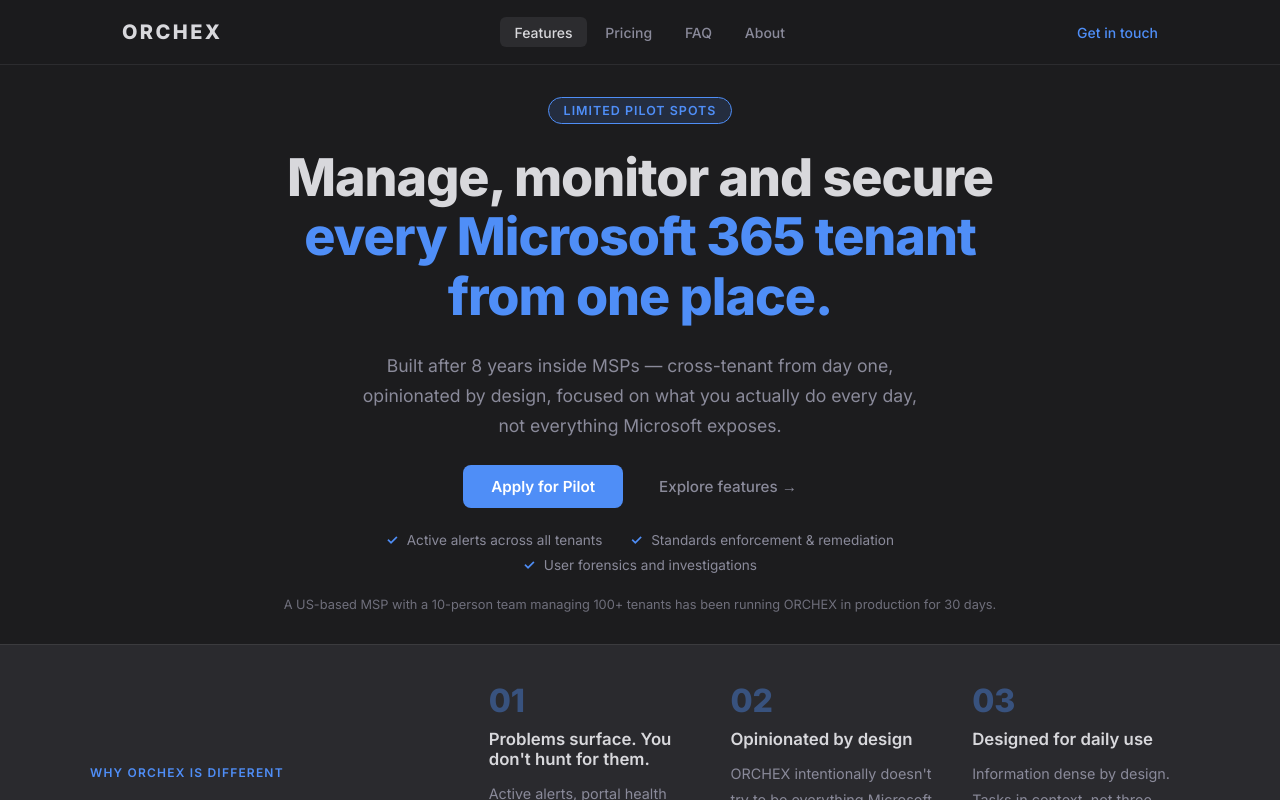
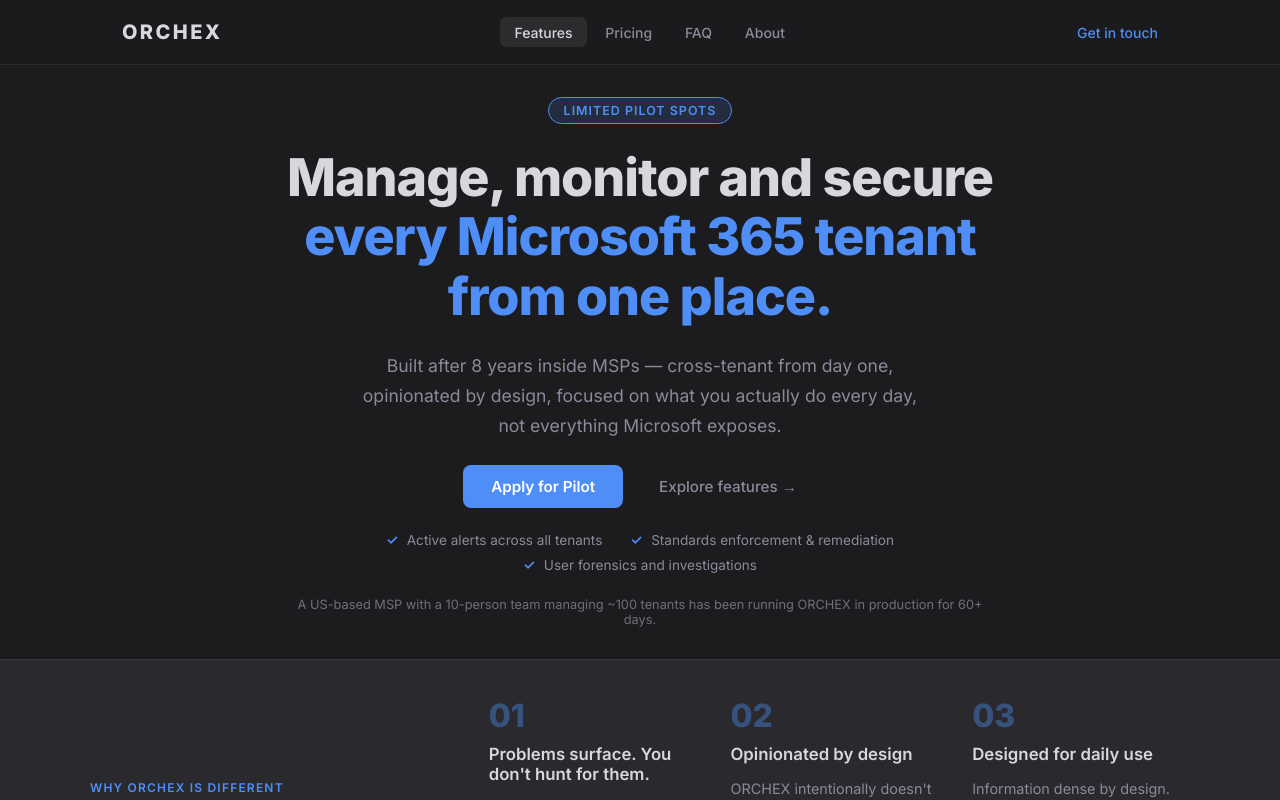
Before and after one commit to sasa-z/orchex-website, a Vue app: page / in a window 1280 px wide. Shown: the top 800 px of the page. Built offline with nearby package versions, Linux system fonts and the light colour scheme.

Commit message:
Pilot update

```diff
--- a/src/App.vue
+++ b/src/App.vue
@@ -39,7 +39,7 @@
         <li>Standards enforcement &amp; remediation</li>
         <li>User forensics and investigations</li>
       </ul>
-      <p class="hero-trust">A US-based MSP with a 10-person team managing 100+ tenants has been running ORCHEX in production for 30 days.</p>
+      <p class="hero-trust">A US-based MSP with a 10-person team managing ~100 tenants has been running ORCHEX in production for 60+ days.</p>
     </section>
 
     <!-- HOW IT WORKS -->
@@ -560,7 +560,7 @@
       <!-- Header -->
       <div class="pricing-header">
         <h1>Early access program.</h1>
-        <p>The pilot is live. A US-based MSP with a 10-person team managing 100+ tenants has been running ORCHEX in production for 30 days. A few additional slots are open — everything included, preferential pricing locked in for 5 years.</p>
+        <p>The pilot is live. A US-based MSP with a 10-person team managing ~100 tenants has been running ORCHEX in production for 60+ days. A few additional slots are open — everything included, preferential pricing locked in for 5 years.</p>
       </div>
 
 
@@ -593,7 +593,7 @@
             </div>
             <div class="pricing-pilot-rate-min">First 10 tenants included · then $8/tenant above 10 (standard: $12/tenant)</div>
           </div>
-          <p class="pricing-pilot-note" style="text-align:left; margin-top:-0.5rem;">A US-based MSP with a 10-person team managing 100+ tenants has been running ORCHEX in production for 30 days.</p>
+          <p class="pricing-pilot-note" style="text-align:left; margin-top:-0.5rem;">A US-based MSP with a 10-person team managing ~100 tenants has been running ORCHEX in production for 60+ days.</p>
 
           <ul class="pricing-pilot-list">
             <li>All features fully unlocked</li>
@@ -752,7 +752,7 @@
     <!-- CONTACT -->
     <section class="contact">
       <h2>If this is the portal you've been looking for —</h2>
-      <p>The pilot is live. A US-based MSP with a 10-person team managing 100+ tenants has been running ORCHEX in production for the past 30 days. A few slots are still open.</p>
+      <p>The pilot is live. A US-based MSP with a 10-person team managing ~100 tenants has been running ORCHEX in production for the past 60+ days. A few slots are still open.</p>
       <a href="https://tally.so/r/dWABZA" target="_blank" class="btn-primary">Apply for Pilot</a>
     </section>
 
```
